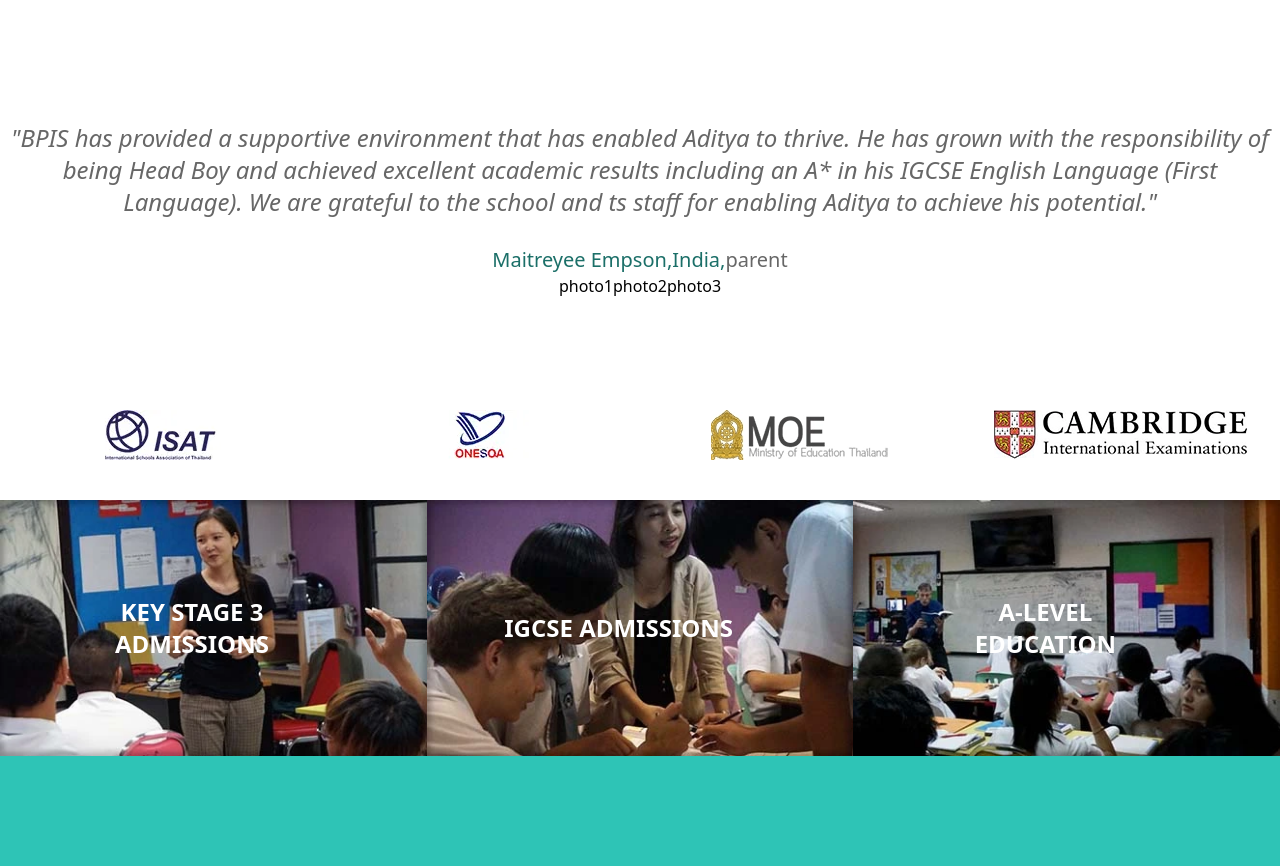
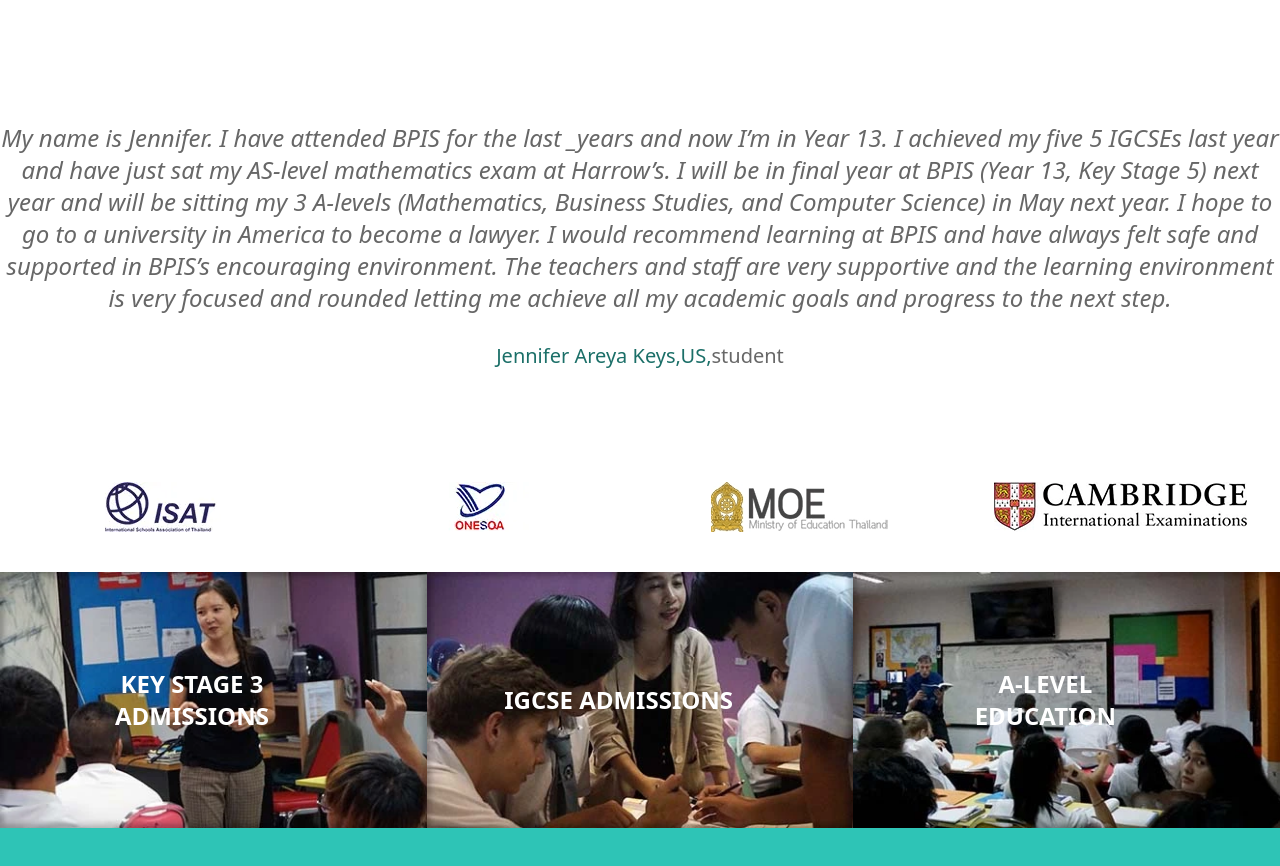
Before and after one commit to StRane/bpis-app, a Next.js app: page / in a window 1280 px wide. Shown: the part 3080-3946 px from the top of the page. Built offline with nearby package versions, Linux system fonts and the light colour scheme.

Commit message:
Gallery_fix & temp comments

```diff
--- a/components/UI/comments/comments.tsx
+++ b/components/UI/comments/comments.tsx
@@ -1,4 +1,7 @@
 import { useState } from "react";
+
+import { useInterval } from "usehooks-ts";
+
 
 const Comments = () => {
   type comment = {
@@ -16,8 +19,8 @@ const Comments = () => {
   const comments: comment[] = [
     {
       name: "Maitreyee Empson,",
-      id:0,
-      key: 'com1',
+      id: 0,
+      key: "com1",
       from: "India,",
       relation: "parent",
       photo: "photo1",
@@ -27,8 +30,8 @@ const Comments = () => {
     {
       name: "Jennifer Areya Keys,",
       from: "US,",
-      id:1,
-      key: 'com2',
+      id: 1,
+      key: "com2",
       relation: "student",
       photo: "photo2",
       comment:
@@ -38,24 +41,26 @@ const Comments = () => {
       name: "Behrouz Shahnaz,",
       from: "Iran,",
       relation: "parent",
-      id:2,
-      key: 'com2',
+      id: 2,
+      key: "com2",
       photo: "photo3",
       comment:
-        '“I have personally chosen this school over other schools due mainly to its friendly and English-speaking atmosphere, kind and considerate teaching staff and director, and above all its well-paced International Curriculum. Now this is the sixth year that my daughter has been in this school and I have noticed that she has honed her social and verbal skills thanks to its multicultural and relaxed environment.”',
+        "“I have personally chosen this school over other schools due mainly to its friendly and English-speaking atmosphere, kind and considerate teaching staff and director, and above all its well-paced International Curriculum. Now this is the sixth year that my daughter has been in this school and I have noticed that she has honed her social and verbal skills thanks to its multicultural and relaxed environment.”",
     },
   ];
 
-  const clickHandler = (id:number) => {
-    setCurrentComment(id);
-  }
+  useInterval(
+    () => setCurrentComment((currentComment + 1) % comments.length),
+    5000
+  );
 
-  const allButtons = comments.map((item,index) => <button key={`comments_${index}`} onClick={()=>clickHandler(item.id)}>{item.photo}</button>);
 
   const activeComment = comments[currentComment];
 
-  const displayedComment = (
-    <div>
+
+  return (<div
+          className="col-span-12 mb-28"
+        >
           <p className="text-base md:text-lg xl:text-2xl italic text-bpisgry mb-7">
             {activeComment.comment}
           </p>
@@ -63,15 +68,6 @@ const Comments = () => {
             {activeComment.name + activeComment.from}
             <span className="text-bpisgry">{activeComment.relation}</span>
           </p>
-    </div>
-  );
-
-  return (
-    <div className="col-span-12 mb-28">
-      {displayedComment}
-      {allButtons}
-    </div>
-  );
+        </div>);
 };
-
 export default Comments;
--- a/components/UI/gallery/gallerytext.tsx
+++ b/components/UI/gallery/gallerytext.tsx
@@ -1,4 +1,3 @@
-import { useEffect } from "react";
 import { useTransition, animated as a } from "react-spring";
 
 import GalleryButton from "./gallerybutton";
@@ -12,12 +11,11 @@ interface Props {
 }
 
 const GalleryContent = (props: Props) => {
-  useEffect(() => {});
 
   const transitionsTop = useTransition(props, {
     from: { opacity: 0, transform: "translateY(-100%)" },
     enter: { opacity: 1, transform: "scale(1)" },
-    leave: { opacity: 0, transform: "scale(0.5)" },
+    leave: { opacity: 0, transform: "scale(0.9)" },
     exitBeforeEnter: true,
   });
 
--- a/components/UI/navbar/SocialMedia.tsx
+++ b/components/UI/navbar/SocialMedia.tsx
@@ -2,7 +2,7 @@ import Link from "next/link";
 
 const SocialMedia = () => {
   return (
-    <div className="col-start-2 col-end-13 bg-bpisb flex flex-row-reverse pt-2 pr-5">
+    <div className={`col-start-2 col-end-13 flex flex-row-reverse pt-2 pr-5 bg-bpisb`}>
       <Link
         href="https://www.facebook.com/BurapaPattanasart/"
         passHref
--- a/components/UI/newsEventsPage/GalleryContent.tsx
+++ b/components/UI/newsEventsPage/GalleryContent.tsx
@@ -4,12 +4,17 @@ import Link from "next/link";
 
 import MediaContext from "../../../store/media-context";
 
-const GalleryContent = () => {
+interface Props{
+  main?: boolean
+}
+
+const GalleryContent = ({main}: Props) => {
   const mediCtx = useContext(MediaContext);
 
   const activities = mediCtx.activities;
 
-  const mediaContent = [...activities].slice(1);
+  const mediaContent = main? [...activities].slice(1,7): [...activities];
+
 
   const gallery = mediaContent.map((item) => (
 
--- a/components/UI/panel/detailednews.tsx
+++ b/components/UI/panel/detailednews.tsx
@@ -19,7 +19,7 @@ const DetailedNews = () => {
           suspendisse potenti.
         </div>
       </div>
-      <div className="col-span-12 mx-2 h-screen md:h-[80vh] md:grid-cols-3 xl:h-56 pt-5 mb-60 grid grid-cols-2 xl:grid-cols-6 gap-3"><GalleryContent/></div>
+      <div className="col-span-12 mx-2 h-screen md:h-[80vh] md:grid-cols-3 xl:h-56 pt-5 mb-60 grid grid-cols-2 xl:grid-cols-6 gap-3"><GalleryContent main={true}/></div>
     </>
   );
 };
--- a/pages/gallery.tsx
+++ b/pages/gallery.tsx
@@ -22,7 +22,9 @@ const Gallery: NextPage = () => {
         <Pagetitle name="Gallery" />
         <div className="m-4 col-start-1 col-span-12 text-left text-lg text-bpisgry font-light grid grid-cols-4 gap-9">
           <NavigationHelper name="Gallery" />
-          <div className="py-16 col-span-4 grid grid-cols-4 gap-5 grid-rows-[19.25rem_19.25rem]">
+          <div
+            className='col-span-12 mx-2 pt-5 mb-60 md:mb-10 grid gap-3 grid-cols-2 md:grid-cols-3 lg:grid-cols-4 min-h-screen'
+          >
             <GalleryContent />
           </div>
         </div>
```
Also changed, not shown: public/vercel.svg (added). Lines whose indentation alone changed are shown as unchanged.
